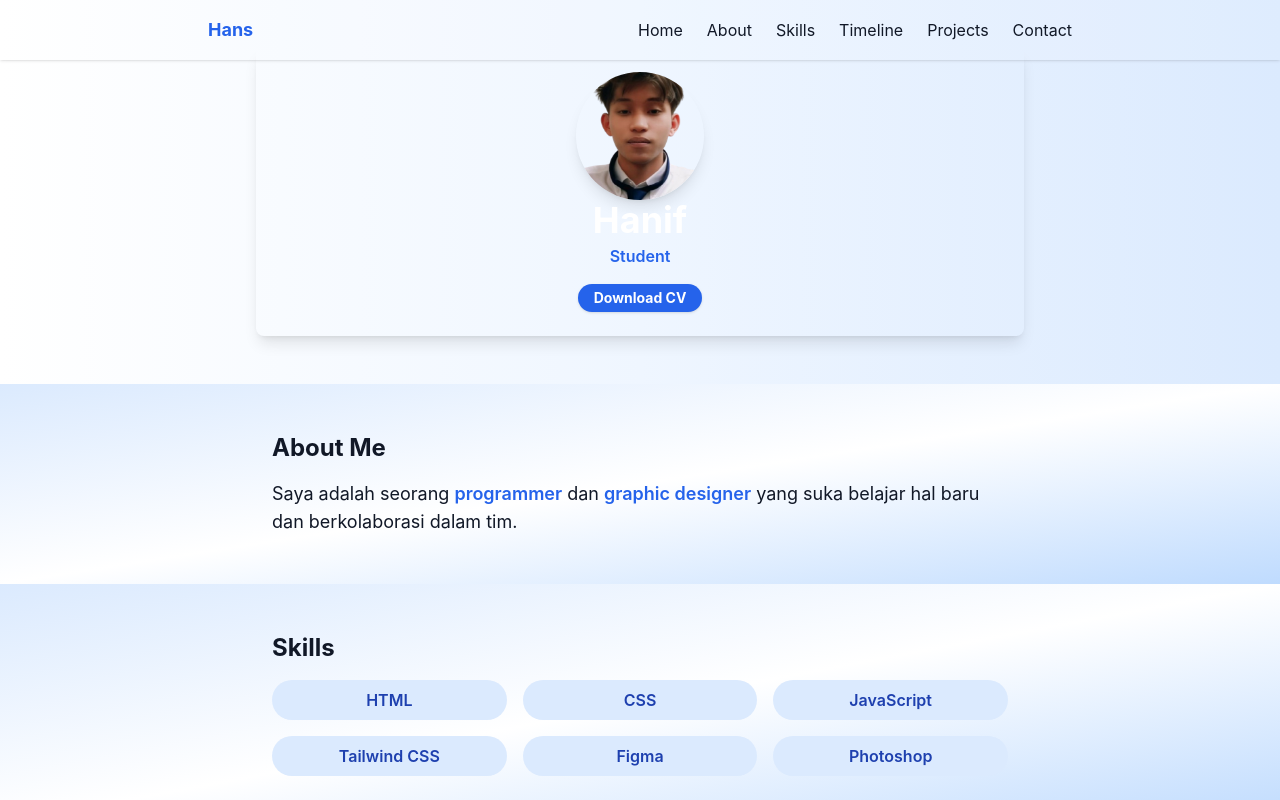
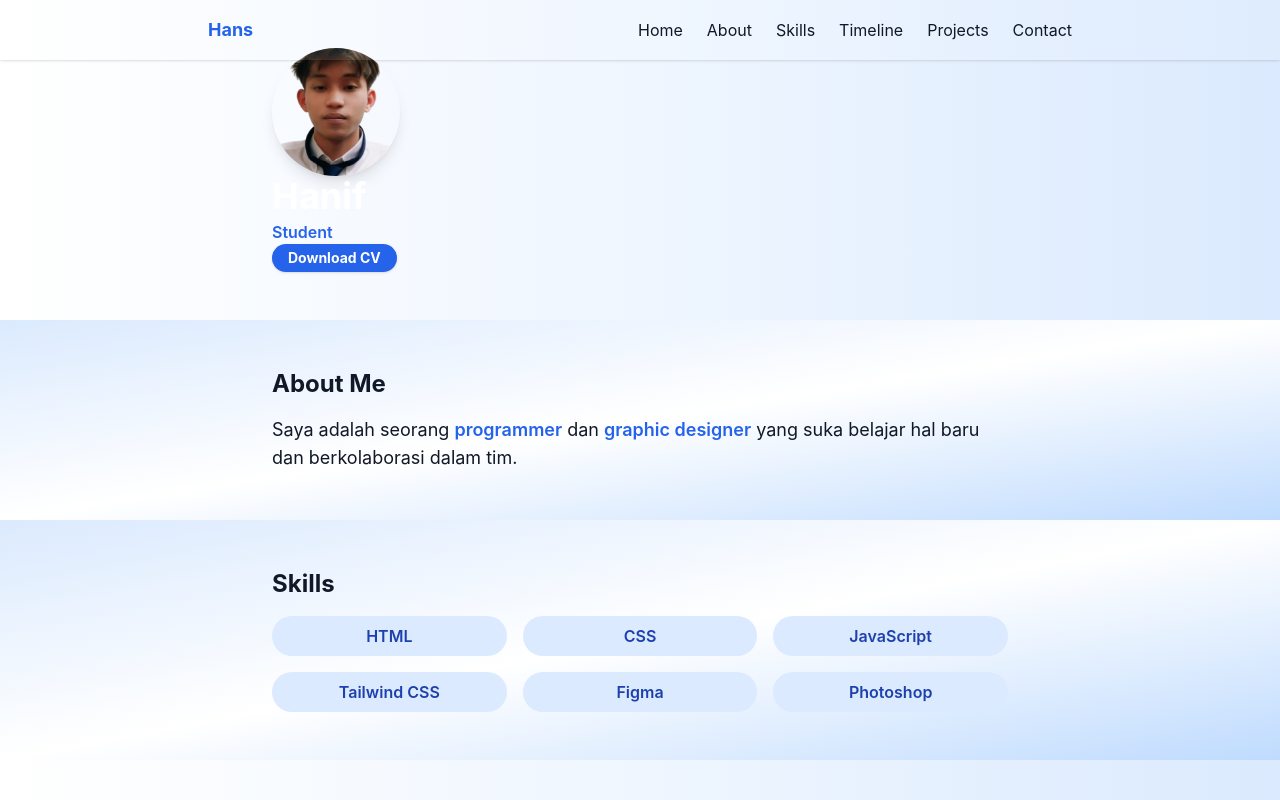
Before and after one commit to Hanifjoe03/Porto, a website: page index.html in a window 1280 px wide. Shown: the top 800 px of the page. Drawn offline with Linux system fonts and the light colour scheme.

Commit message:
Update index.html

```diff
--- a/index.html
+++ b/index.html
@@ -37,7 +37,7 @@
     </header>
     <!-- Hero Section -->
     <section id="home" class="py-12 bg-gradient-to-r from-white via-blue-50 to-blue-100">
-        <div class="max-w-3xl mx-auto flex flex-col items-center text-center gap-4 bg-white bg-transparent p-6 rounded-lg shadow-lg">
+        <div class="max-w-3xl mx-auto px-4">
             <div class="bg-opacity-80 items-center gap-4 justify-center">
                 <img src="img/profil.png" alt="Hanif" class="w-32 h-32 rounded-full shadow-lg object-cover">
                 <div class="bg-transparent">
```
